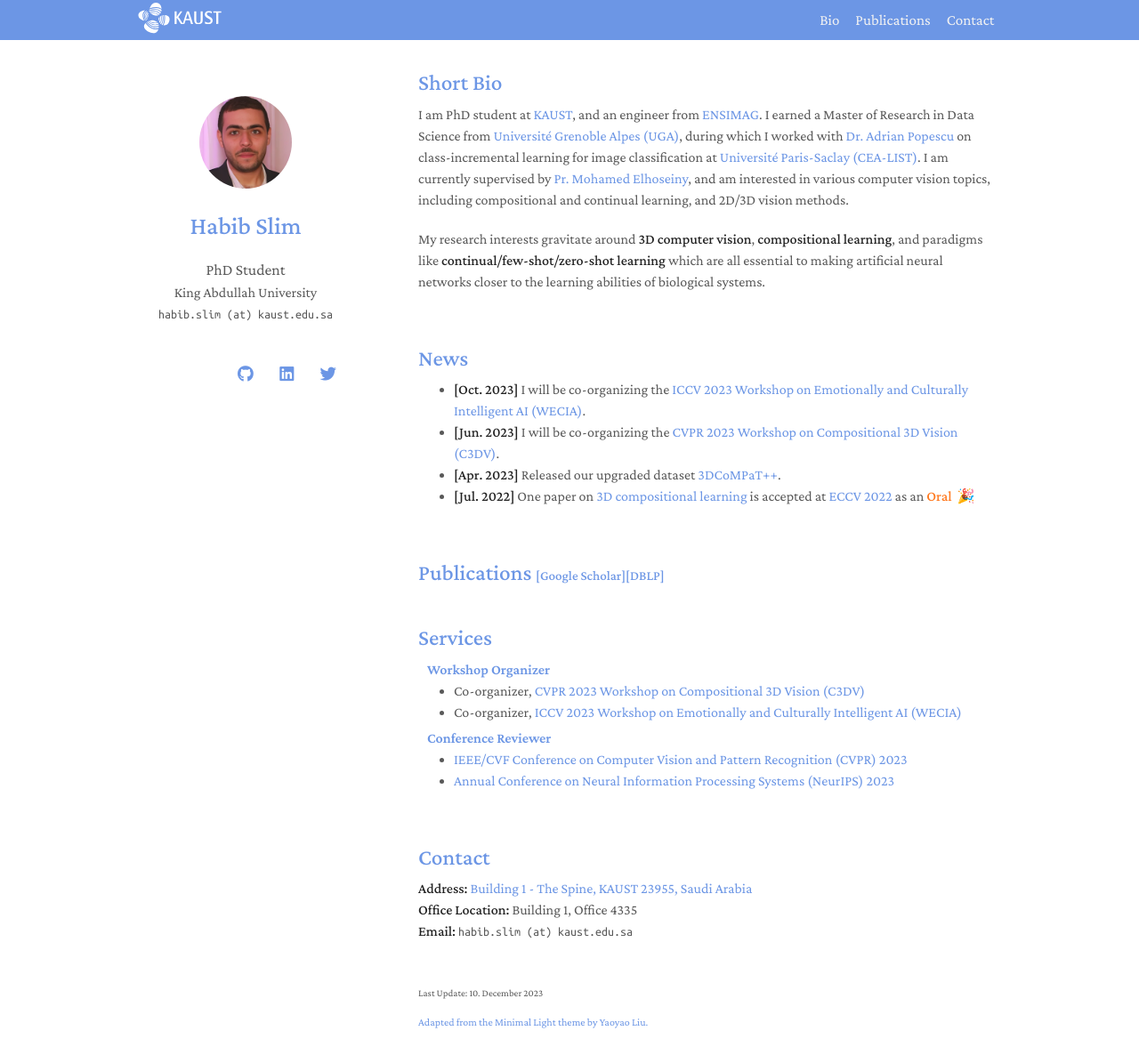
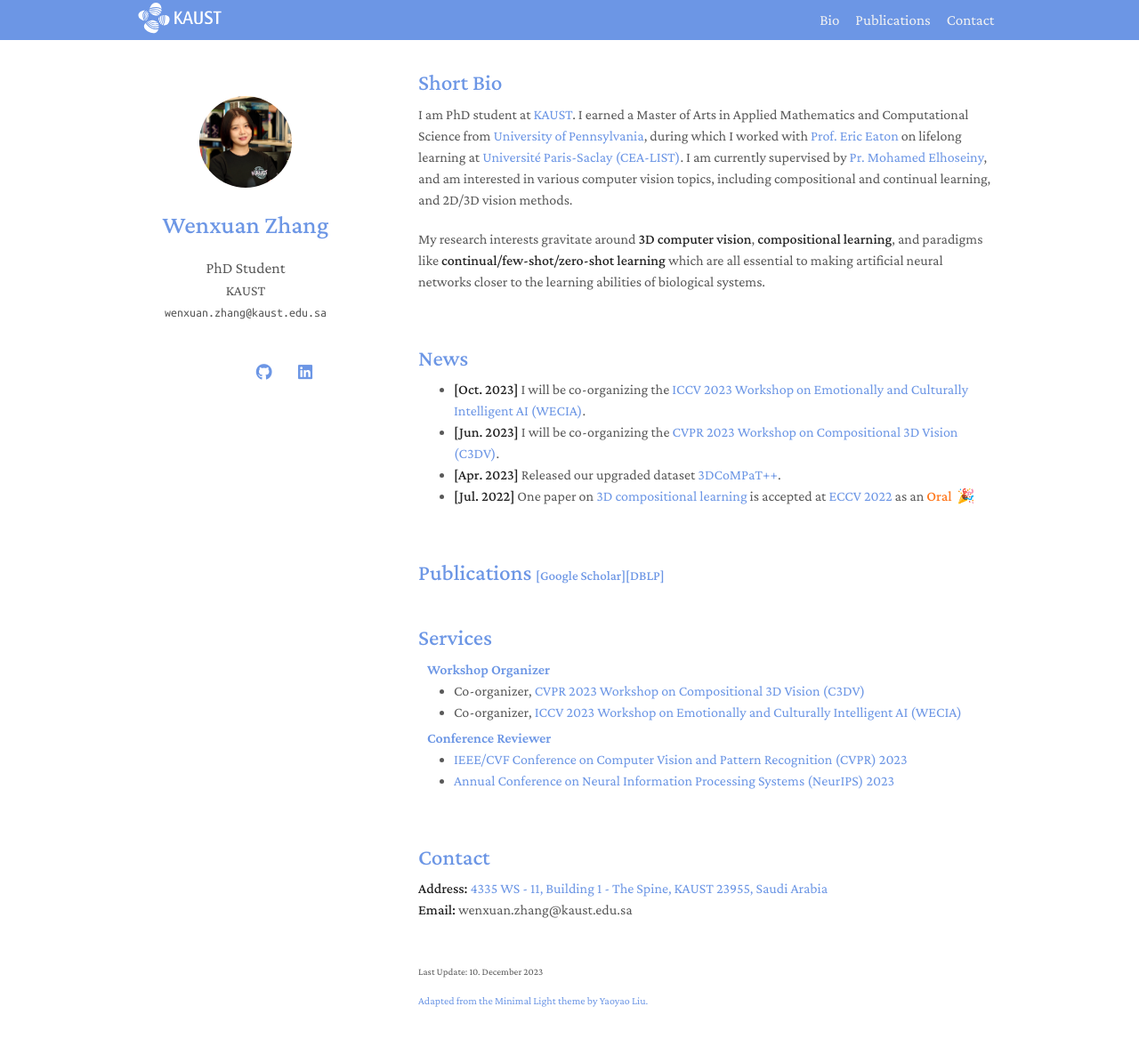
Before and after one commit to wx-zhang/wx-zhang.github.io, a Jekyll site: the page built from index.md, in a window 1280 px wide and 1230 px high. Shown: the top 1195 px of the window at 89% size. Built offline with Jekyll 4.4.1, drawn with Linux system fonts in a browser that asks for light colours; a style sheet for code colours, icons or effects is not loaded.

```diff
--- a/_config.yml
+++ b/_config.yml
@@ -1,25 +1,25 @@
 # Basic Information
-title: Habib Slim
+title: Wenxuan Zhang
 position: PhD Student
-affiliation: King Abdullah University
-affiliation_link: https://habibslim.github.io/
+affiliation: KAUST
+affiliation_link: https://wx-zhang.github.io/
 affiliation_logo: ./assets/img/kaust_logo.svg
-email: habib.slim (at) kaust.edu.sa
+email: wenxuan.zhang@kaust.edu.sa
 
 # Search Engine Optimization (SEO)
-keywords: habib slim, slim habib, habibslim, slimhabib
-canonical: https://habibslim.github.io/
-description: Habib Slim is a PhD student at King Abdullah University, Saudi Arabia. His research lies in 3D computer vision, compositional learning, and deep learning.
+keywords: wenxuan zhang, wenxuan,
+canonical: https://wx-zhang.github.io/
+description: Wenxuan Zhang is a PhD student at King Abdullah University, Saudi Arabia. Her research lies in Continual Learning, Foundation models, and Alignment.
 
 # The option is used to show the last update time.
 enable_last_update: true
 
 # Links
-google_scholar: https://scholar.google.com/citations?hl=en&user=bOEvZ3MAAAAJ
+google_scholar: https://scholar.google.com/citations?user=GzBuFCAAAAAJ&hl=en
 cv_link: ./assets/pdf/cv_2023.pdf
-github_link: https://github.com/HabibSlim/
-linkedin: https://www.linkedin.com/in/habib-slim/
-twitter: https://twitter.com/habib__slim
+github_link: https://github.com/wx-zhang
+linkedin: https://www.linkedin.com/in/wenxuan-zhang-0960b11b8/
+twitter:
 
 # Images
 avatar: ./assets/img/profile_pic.webp
--- a/_includes/contact.md
+++ b/_includes/contact.md
@@ -2,8 +2,6 @@
 
 <h2 style="margin: 60px 0px 10px;">Contact</h2>
 
-<p><strong>Address:</strong> <a href="https://www.google.com/maps/place/Al+Khawarizmi+Building+(Building+1)/@22.3085029,39.1022154,17z/">Building 1 - The Spine, KAUST 23955, Saudi Arabia</a>
+<p><strong>Address:</strong> <a href="https://www.google.com/maps/place/Al+Khawarizmi+Building+(Building+1)/@22.3085029,39.1022154,17z/">4335 WS - 11, Building 1 - The Spine, KAUST 23955, Saudi Arabia</a>
 <br />
-<strong>Office Location:</strong> Building 1, Office 4335
-<br />
-<strong>Email:</strong> <email>habib.slim (at) kaust.edu.sa</email>
+<strong>Email:</strong> wenxuan.zhang@kaust.edu.sa
--- a/_includes/news.md
+++ b/_includes/news.md
@@ -8,23 +8,6 @@
 <li><strong>[Apr. 2023]</strong> Released our upgraded dataset <a href="https://3dcompat-dataset.org/v2/">3DCoMPaT++</a>.</li>
 <li><strong>[Jul. 2022]</strong> One paper on <a href="./#publications">3D compositional learning</a> is accepted at <a href="https://eccv2022.ecva.net/">ECCV 2022</a> as an <strong class="highlight-txt">Oral</strong>&nbsp; 🎉</li>
 
-<!--
-<li> <a href="javascript:toggle_vis('newsmore')">Show more</a> </li>
-<div id="newsmore" style="display:none">
-  <li><strong>[Dec. 2022]</strong> <a href="https://www.bmvc2023.org">BMVC 2023</a> will be held in Aberdeen, UK, and I will serve as the website chair.</li>
-  <li><strong>[Nov. 2022]</strong> Our paper about <a href="https://pure.mpg.de/rest/items/item_3478882_1/component/file_3478883/content">class-incremental learning</a> is accepted to <a href="https://aaai.org/Conferences/AAAI-23/">AAAI 2023</a>.</li>
-  <li><strong>[Oct. 2022]</strong> I am recognized as a top reviewer for <a href="https://neurips.cc/Conferences/2022/ProgramCommittee">NeurIPS 2022</a>.</li>
-  <li><strong>[Aug. 2022]</strong> I will serve as an area chair of <a href="https://aistats.org/aistats2023/">AISTATS 2023</a>.</li>
-  <li><strong>[Jun. 2022]</strong> I will serve as a student mentor of <a href="https://sites.google.com/view/cvpr-academy/">the CVPR Academy</a> at <a href="http://cvpr2022.thecvf.com/">CVPR 2022</a>.</li>
-  <li><strong>[Jun. 2022]</strong> I will serve as a website chair of <a href="https://bmvc2022.org/people/organisers/">BMVC 2022</a>, along with <a href="https://yashbhalgat.github.io/">Yash Bhalgat</a>.</li>
-  <li><strong>[Sep. 2021]</strong> Our paper about <a href="https://openreview.net/pdf?id=BfPzZSype5M">class-incremental learning</a> is accepted to <a href="https://neurips.cc/Conferences/2021">NeurIPS 2021</a>.</li>
-  <li><strong>[Mar. 2021]</strong> Our paper about <a href="https://arxiv.org/pdf/2010.05063.pdf">class-incremental learning</a> is accepted to <a href="http://cvpr2021.thecvf.com/">CVPR 2021</a>.</li>
-  <li><strong>[Jul. 2020]</strong> Our paper about <a href="https://link.springer.com/content/pdf/10.1007%2F978-3-030-58517-4_24.pdf">few-shot learning</a> is accepted to <a href="https://eccv2020.eu/">ECCV 2020</a>.</li>
-  <li><strong>[Feb. 2020]</strong> Our paper about <a href="https://arxiv.org/pdf/2002.10211.pdf">class-incremental learning</a> is accepted to <a href="http://cvpr2020.thecvf.com/">CVPR 2020</a>.</li>
-  <li><strong>[Feb. 2020]</strong> We will host the <a href="https://www.acmmmasia.org/2020/committee.html">ACM Multimedia Asia 2020</a> conference in Singapore!</li>
-  <li><strong>[Sep. 2019]</strong> Our paper about <a href="https://papers.nips.cc/paper/2019/file/bf25356fd2a6e038f1a3a59c26687e80-Paper.pdf">few-shot learning</a> is accepted to <a href="https://nips.cc/Conferences/2019">NeurIPS 2019</a>.</li>
-  <li><strong>[Mar. 2019]</strong> Our paper about <a href="https://openaccess.thecvf.com/content_CVPR_2019/papers/Sun_Meta-Transfer_Learning_for_Few-Shot_Learning_CVPR_2019_paper.pdf">few-shot learning</a> is accepted to <a href="http://cvpr2019.thecvf.com/">CVPR 2019</a>.</li>
-</div>
--->
+
 
 </ul>
--- a/index.md
+++ b/index.md
@@ -6,8 +6,8 @@ layout: homepage
 
 <h2 style="margin: 60px 0px 10px;">Short Bio</h2>
 
-I am PhD student at [KAUST](https://www.kaust.edu.sa/en/), and an engineer from [ENSIMAG](https://ensimag.grenoble-inp.fr/).
-I earned a Master of Research in Data Science from [Université Grenoble Alpes (UGA)](https://www.univ-grenoble-alpes.fr/), during which I worked with [Dr. Adrian Popescu](https://scholar.google.com/citations?user=fjsa2GYAAAAJ&hl=en) on class-incremental learning for image classification at [Université Paris-Saclay (CEA-LIST)](https://www.universite-paris-saclay.fr/).
+I am PhD student at [KAUST](https://www.kaust.edu.sa/en/).
+I earned a Master of Arts in Applied Mathematics and Computational Science from [University of Pennsylvania](https://www.amcs.upenn.edu/), during which I worked with [Prof. Eric Eaton](https://www.grasp.upenn.edu/people/eric-eaton/) on lifelong learning at [Université Paris-Saclay (CEA-LIST)](https://www.universite-paris-saclay.fr/).
 I am currently supervised by [Pr. Mohamed Elhoseiny](https://scholar.google.com/citations?user=iRBUTOAAAAAJ), and am interested in various computer vision topics, including compositional and continual learning, and 2D/3D vision methods.
 
 My research interests gravitate around **3D computer vision**, **compositional learning**, and paradigms like **continual/few-shot/zero-shot learning** which are all essential to making artificial neural networks closer to the learning abilities of biological systems.
--- a/sitemap.xml
+++ b/sitemap.xml
@@ -7,9 +7,9 @@
 >
 
 <url>
- <loc>https://habibslim.github.io/</loc>
+ <loc>https://wx-zhang.github.io/</loc>
  <priority>1.0</priority>
- <lastmod>2023-11-22</lastmod>
+ <lastmod>2024-01-01</lastmod>
  <changefreq>monthly</changefreq>
 </url>
 
```
Also changed, not shown: assets/img/profile_pic.webp, 1 other file.
